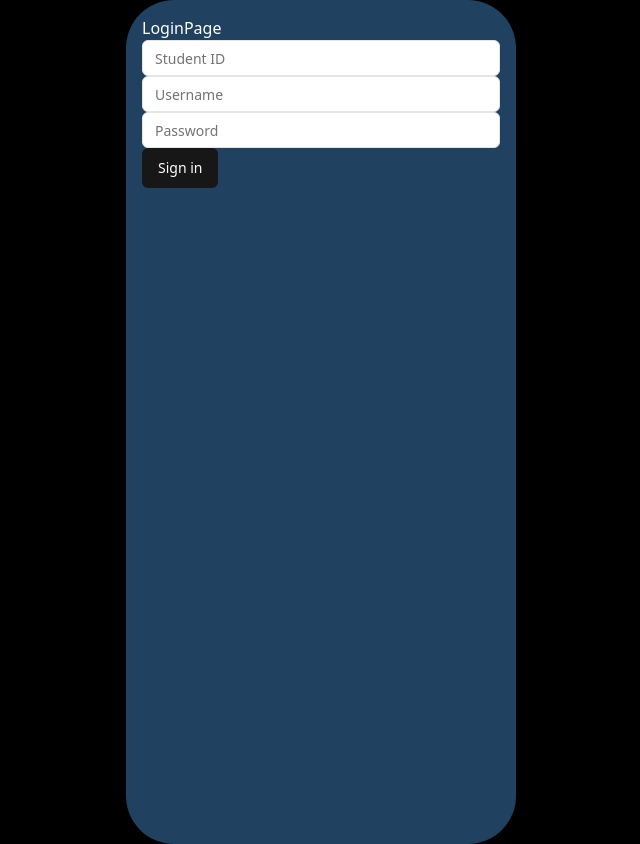
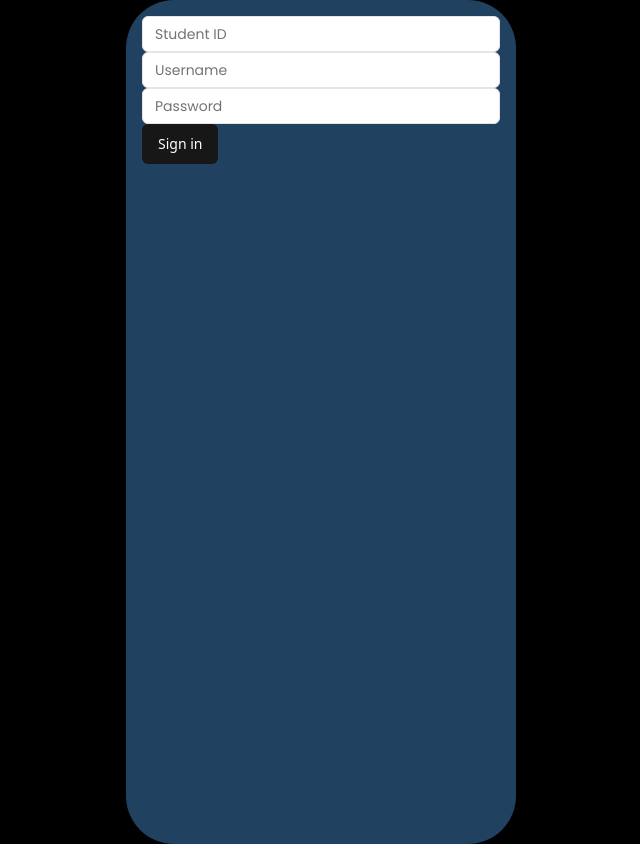
Before and after one commit to Aiky0903/Watt2Eat, a React (Vite) app in the folder frontend/: page /login in a window 1280 px wide. Shown: the whole page, without its empty margins (319-959 px from the left). Built offline with nearby package versions, Linux system fonts and the light colour scheme; no server answers.

Commit message:
Added in-between pages animation and clean up code on other pages

```diff
--- a/frontend/src/App.jsx
+++ b/frontend/src/App.jsx
@@ -1,13 +1,20 @@
+import { BrowserRouter } from "react-router-dom";
 import { Card } from "./components/ui/card";
 import AppRoutes from "./routes/AppRoutes";
 
 const App = () => {
   return (
-    <div className="min-h-screen flex justify-center items-center flex-col bg-black">
-      <Card className="flex-1 sm:flex-initial overflow-hidden w-full sm:w-[390px] sm:h-[844px] sm:rounded-[3rem] p-4 bg-[#204160] shadow-2xl text-white relative">
-        <AppRoutes />
-      </Card>
-    </div>
+    <BrowserRouter>
+      <div className="min-h-screen flex justify-center items-center flex-col bg-black">
+        {
+          // Wrapper Card for the Phone View on Dekstop
+          // TODO: Dedicated Dekstop view in the future (tbh not a top priority i think....)
+        }
+        <Card className="flex-1 sm:flex-initial overflow-hidden w-full sm:w-[390px] sm:h-[844px] sm:rounded-[3rem] p-4 bg-[#204160] shadow-2xl text-white relative">
+          <AppRoutes />
+        </Card>
+      </div>
+    </BrowserRouter>
   );
 };
 
--- /dev/null
+++ b/frontend/src/components/ui/animation/PageWrapper.jsx
@@ -0,0 +1,17 @@
+import { motion } from "framer-motion";
+
+//* Page Wrapper for Slide-in, Fade-out Animation
+const PageWrapper = ({ children }) => {
+  return (
+    <motion.div
+      initial={{ opacity: 0, y: 10 }}
+      animate={{ opacity: 1, y: 0 }}
+      exit={{ opacity: 0, y: -10 }}
+      transition={{ duration: 0.3 }}
+    >
+      {children}
+    </motion.div>
+  );
+};
+
+export default PageWrapper;
--- a/frontend/src/components/ui/input.jsx
+++ b/frontend/src/components/ui/input.jsx
@@ -7,7 +7,7 @@ const Input = React.forwardRef(({ className, type, ...props }, ref) => {
     (<input
       type={type}
       className={cn(
-        "flex h-9 w-full rounded-md border border-neutral-200 bg-white px-3 py-2 text-base ring-offset-white file:border-0 file:bg-transparent file:text-sm file:font-medium file:text-neutral-950 placeholder:text-neutral-500 focus-visible:outline-none focus-visible:ring-2 focus-visible:ring-neutral-950 focus-visible:ring-offset-2 disabled:cursor-not-allowed disabled:opacity-50 md:text-sm dark:border-neutral-800 dark:bg-neutral-950 dark:ring-offset-neutral-950 dark:file:text-neutral-50 dark:placeholder:text-neutral-400 dark:focus-visible:ring-neutral-300 text-neutral-950",
+        "flex h-9 w-full rounded-md border border-neutral-200 bg-white px-3 py-2 text-base ring-offset-white file:border-0 file:bg-transparent file:text-sm file:font-medium file:text-neutral-950 placeholder:text-neutral-500 focus-visible:outline-none focus-visible:ring-2 focus-visible:ring-neutral-950 focus-visible:ring-offset-2 disabled:cursor-not-allowed disabled:opacity-50 md:text-sm dark:border-neutral-800 dark:bg-neutral-950 dark:ring-offset-neutral-950 dark:file:text-neutral-50 dark:placeholder:text-neutral-400 dark:focus-visible:ring-neutral-300 text-neutral-950 font-poppins",
         className
       )}
       ref={ref}
--- a/frontend/src/pages/LoginPage/LoginPage.jsx
+++ b/frontend/src/pages/LoginPage/LoginPage.jsx
@@ -1,54 +1,10 @@
-import { Button } from "@/components/ui/button";
-import { Input } from "@/components/ui/input";
-import { useUserStore } from "@/store/userStore";
-import { useState } from "react";
+import LoginForm from "./components/LoginForm";
 
 const LoginPage = () => {
-  // TODO: Use this state to control the show password button
-  const [showPassword, setShowPassword] = useState(false);
-
-  // Form to be submitted to the backend
-  const [formData, setFormData] = useState({
-    studentID: "",
-    username: "",
-    password: "",
-  });
-
-  // Zustand user store
-  const { loginUser, isLoggingIn } = useUserStore();
-
-  // Submit function for form
-  const handleSubmit = async (e) => {
-    e.preventDefault();
-    loginUser(formData);
-  };
   return (
-    <form onSubmit={handleSubmit}>
-      LoginPage
-      <Input
-        type="text"
-        placeholder="Student ID"
-        value={formData.studentID}
-        onChange={(e) =>
-          setFormData({ ...formData, studentID: e.target.value })
-        }
-      />
-      <Input
-        type="text"
-        placeholder="Username"
-        value={formData.username}
-        onChange={(e) => setFormData({ ...formData, username: e.target.value })}
-      />
-      <Input
-        type={showPassword ? "text" : "password"}
-        placeholder="Password"
-        value={formData.password}
-        onChange={(e) => setFormData({ ...formData, password: e.target.value })}
-      />
-      <Button type="submit" disabled={isLoggingIn}>
-        {isLoggingIn ? "Logging in..." : "Sign in"}
-      </Button>
-    </form>
+    <div>
+      <LoginForm />
+    </div>
   );
 };
 
--- /dev/null
+++ b/frontend/src/pages/LoginPage/components/LoginForm.jsx
@@ -0,0 +1,54 @@
+import { Button } from "@/components/ui/button";
+import { Input } from "@/components/ui/input";
+import { useUserStore } from "@/store/userStore";
+import { useState } from "react";
+
+const LoginForm = () => {
+  // TODO: Use this state to control the show password button
+  const [showPassword, setShowPassword] = useState(false);
+
+  // Form to be submitted to the backend
+  const [formData, setFormData] = useState({
+    studentID: "",
+    username: "",
+    password: "",
+  });
+
+  const { loginUser, isLoggingIn } = useUserStore();
+
+  // Submit function for form
+  const handleSubmit = async (e) => {
+    e.preventDefault();
+    loginUser(formData);
+  };
+  return (
+    // TODO: Make this prettier
+    <form onSubmit={handleSubmit}>
+      <Input
+        type="text"
+        placeholder="Student ID"
+        value={formData.studentID}
+        onChange={(e) =>
+          setFormData({ ...formData, studentID: e.target.value })
+        }
+      />
+      <Input
+        type="text"
+        placeholder="Username"
+        value={formData.username}
+        onChange={(e) => setFormData({ ...formData, username: e.target.value })}
+      />
+      <Input
+        type={showPassword ? "text" : "password"}
+        placeholder="Password"
+        value={formData.password}
+        onChange={(e) => setFormData({ ...formData, password: e.target.value })}
+      />
+      <Button type="submit" disabled={isLoggingIn}>
+        {isLoggingIn ? "Logging in..." : "Sign in"}
+      </Button>
+    </form>
+  );
+};
+
+export default LoginForm;
--- a/frontend/src/pages/SignUpPage/SignUpPage.jsx
+++ b/frontend/src/pages/SignUpPage/SignUpPage.jsx
@@ -1,9 +1,11 @@
-import { Input } from "@/components/ui/input"
+import SignUpForm from "./components/SignUpForm";
 
 const SignUpPage = () => {
   return (
-    <div>SignUpPage</div>
-  )
-}
+    <div>
+      <SignUpForm />
+    </div>
+  );
+};
 
-export default SignUpPage
+export default SignUpPage;
--- /dev/null
+++ b/frontend/src/pages/SignUpPage/components/SignUpForm.jsx
@@ -0,0 +1,63 @@
+import { Button } from "@/components/ui/button";
+import { Input } from "@/components/ui/input";
+import { useUserStore } from "@/store/userStore";
+import { useState } from "react";
+
+const SignUpForm = () => {
+  // TODO: Use this state to control the show password button
+  const [showPassword, setShowPassword] = useState(false);
+
+  // Form to be submitted to the backend
+  const [formData, setFormData] = useState({
+    studentID: "",
+    username: "",
+    email: "",
+    phone: "",
+  });
+
+  // Zustand user store
+  const { registerUser, isSigningUp } = useUserStore();
+
+  // Submit function for form
+  const handleSubmit = async (e) => {
+    e.preventDefault();
+    registerUser(formData);
+  };
+
+  return (
+    // TODO: Make this prettier
+    <form onSubmit={handleSubmit}>
+      <Input
+        type="text"
+        placeholder="Student ID"
+        value={formData.studentID}
+        onChange={(e) =>
+          setFormData({ ...formData, studentID: e.target.value })
+        }
+      />
+      <Input
+        type="text"
+        placeholder="Username"
+        value={formData.username}
+        onChange={(e) => setFormData({ ...formData, username: e.target.value })}
+      />
+      <Input
+        type="text"
+        placeholder="Email"
+        value={formData.email}
+        onChange={(e) => setFormData({ ...formData, email: e.target.value })}
+      />
+      <Input
+        type={showPassword ? "text" : "password"}
+        placeholder="Password"
+        value={formData.password}
+        onChange={(e) => setFormData({ ...formData, password: e.target.value })}
+      />
+      <Button type="submit" disabled={isSigningUp}>
+        {isSigningUp ? "Registering..." : "Register"}
+      </Button>
+    </form>
+  );
+};
+
+export default SignUpForm;
--- /dev/null
+++ b/frontend/src/pages/index.js
@@ -0,0 +1,5 @@
+// TODO: Add exports here
+export { default as HomePage } from "./HomePage/HomePage";
+export { default as LoginPage } from "./LoginPage/LoginPage";
+export { default as SignUpPage } from "./SignUpPage/SignUpPage";
+export { default as LandingPage } from "./LandingPage/LandingPage";
--- a/frontend/src/routes/AppRoutes.jsx
+++ b/frontend/src/routes/AppRoutes.jsx
@@ -1,7 +1,3 @@
-import { Card } from "@/components/ui/card";
-import HomePage from "@/pages/HomePage/HomePage";
-import LoginPage from "@/pages/LoginPage/LoginPage";
-import SignUpPage from "@/pages/SignUpPage/SignUpPage";
 import { useUserStore } from "@/store/userStore";
 import { useEffect } from "react";
 import LogoText from "/LOGO_TEXT.png";
@@ -10,14 +6,20 @@ import {
   Routes,
   Route,
   Navigate,
+  useLocation,
 } from "react-router-dom";
 import { Toaster } from "sonner";
-import LandingPage from "@/pages/LandingPage/LandingPage";
+import { AnimatePresence } from "framer-motion";
+import PageWrapper from "@/components/ui/animation/PageWrapper";
+
+// TODO: Import pages here
+import { HomePage, LoginPage, SignUpPage, LandingPage } from "@/pages";
 
 const AppRoutes = () => {
   const { user, checkAuth, isCheckingAuth } = useUserStore();
+  const location = useLocation(); // To track route changes
 
-  // All the routes listed here for abstractioon
+  // TODO: List all routes here for abstractioon
   const homePageRoute = "/home";
   const loginPageRoute = "/login";
   const signUpPageRoute = "/signup";
@@ -26,35 +28,69 @@ const AppRoutes = () => {
     checkAuth();
   }, [checkAuth]);
 
-  // Loading Page state
-  if (isCheckingAuth && !user) {
-    return (
-      <div className="absolute flex items-center justify-center h-full w-full">
-        <img src={LogoText}></img>
-      </div>
-    );
-  }
-
   return (
     <>
-      <Router>
-        <Routes>
-          <Route path="/" element={<LandingPage />} />
+      <AnimatePresence mode="wait">
+        {
+          //*Loading Page State
+          isCheckingAuth && !user ? (
+            <PageWrapper key="loading">
+              <div className="absolute flex items-center justify-center h-full w-full">
+                <img src={LogoText} alt="Loading..." />
+              </div>
+            </PageWrapper>
+          ) : (
+            //TODO: Add Routes Here
+            //* Make sure to wrap the actual routes
+            <Routes location={location} key={location.pathname}>
+              <Route
+                path="/"
+                element={
+                  <PageWrapper>
+                    <LandingPage />
+                  </PageWrapper>
+                }
+              />
               <Route
                 path={homePageRoute}
-            element={user ? <HomePage /> : <Navigate to={loginPageRoute} />}
+                element={
+                  user ? (
+                    <PageWrapper>
+                      <HomePage />
+                    </PageWrapper>
+                  ) : (
+                    <Navigate to={loginPageRoute} />
+                  )
+                }
               />
               <Route
                 path={loginPageRoute}
-            element={!user ? <LoginPage /> : <Navigate to={homePageRoute} />}
+                element={
+                  !user ? (
+                    <PageWrapper>
+                      <LoginPage />
+                    </PageWrapper>
+                  ) : (
+                    <Navigate to={homePageRoute} />
+                  )
+                }
               />
               <Route
                 path={signUpPageRoute}
-            element={!user ? <SignUpPage /> : <Navigate to={homePageRoute} />}
+                element={
+                  !user ? (
+                    <PageWrapper>
+                      <SignUpPage />
+                    </PageWrapper>
+                  ) : (
+                    <Navigate to={homePageRoute} />
+                  )
+                }
               />
-          <Route />
             </Routes>
-      </Router>
+          )
+        }
+      </AnimatePresence>
       <Toaster richColors position="bottom-center" />
     </>
   );
```
Also changed, not shown: 1 other file (tests, documents, lock files or other folders). Lines whose indentation alone changed are shown as unchanged.
